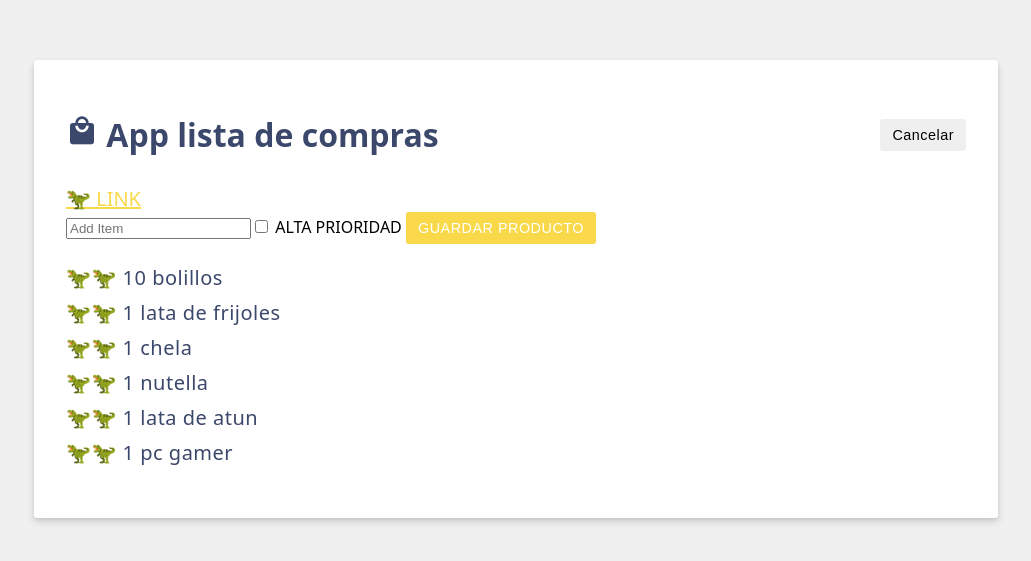
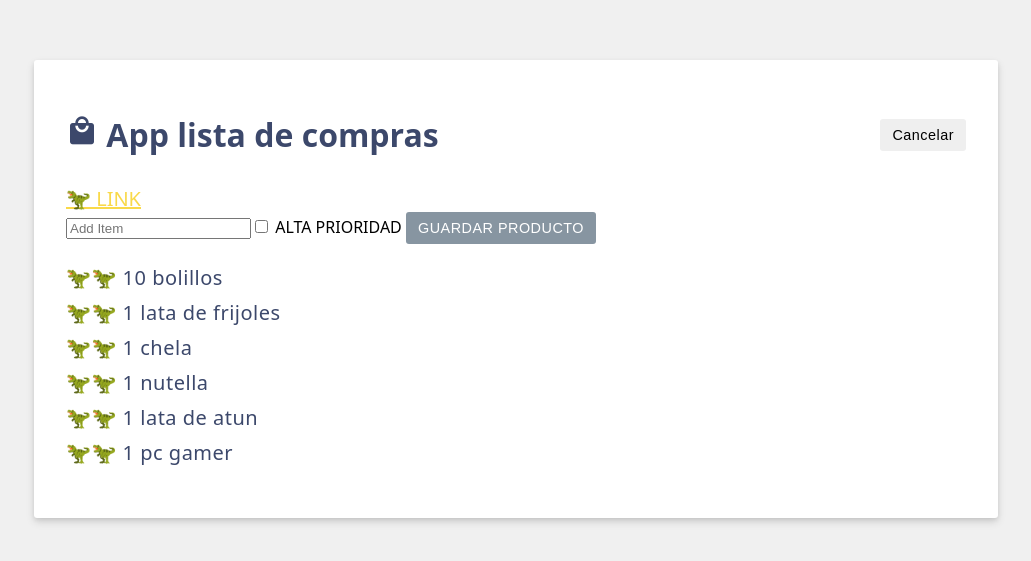
Before and after one commit to AaronAlons/DADM-2024, a Vue app: page / in a window 1280 px wide. Shown: the part 111-672 px from the top of the page, without its empty margins (124-1155 px from the left). Built offline with nearby package versions, Linux system fonts and the light colour scheme.

Commit message:
❤️‍🔥FEAT: enterga condicionales deshabilitadas el boton cuando el input esta vacio

```diff
--- a/src/App.vue
+++ b/src/App.vue
@@ -141,7 +141,7 @@ v-on:submit.prevent = "saveItem">
       ALTA PRIORIDAD
     </label>
     <!-- Boton -->
-    <button
+    <button :disabled="newItem.length === 0"
       class="btn btn-primary"
     >
       GUARDAR PRODUCTO
```
